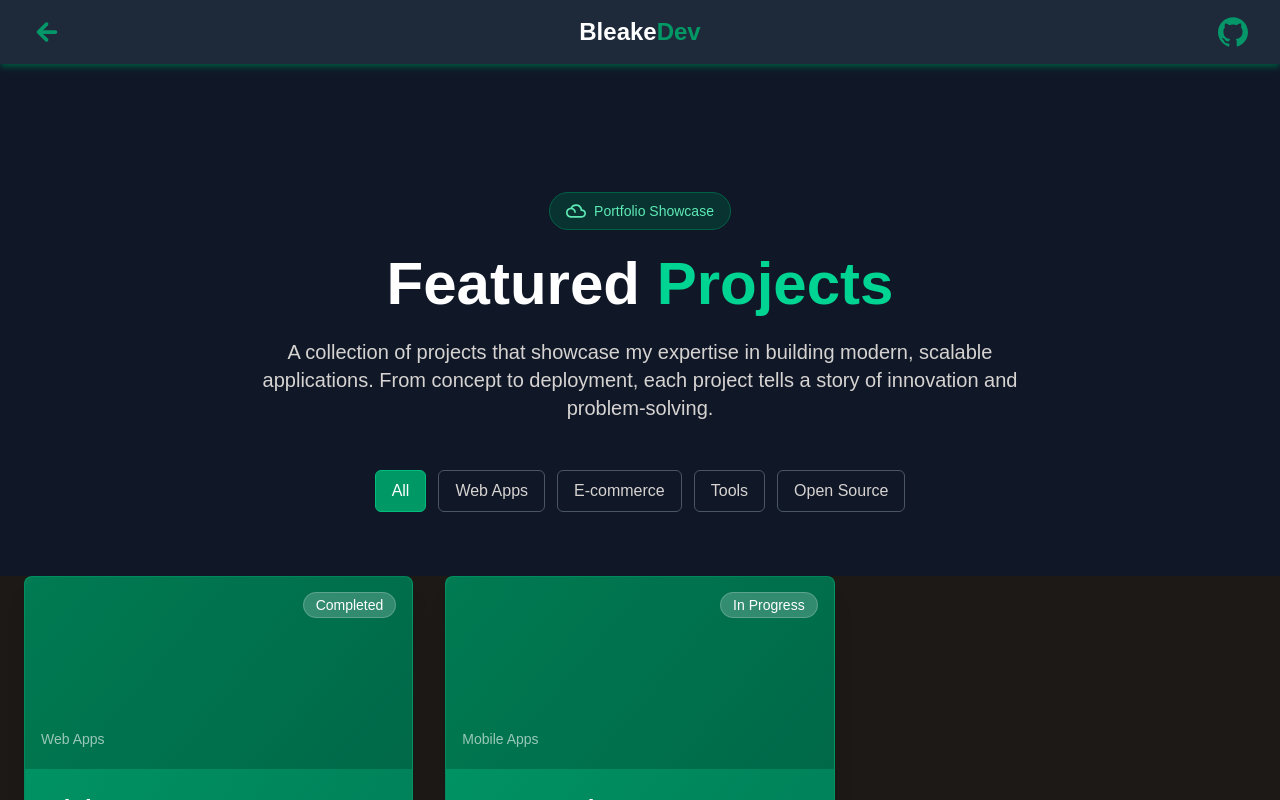
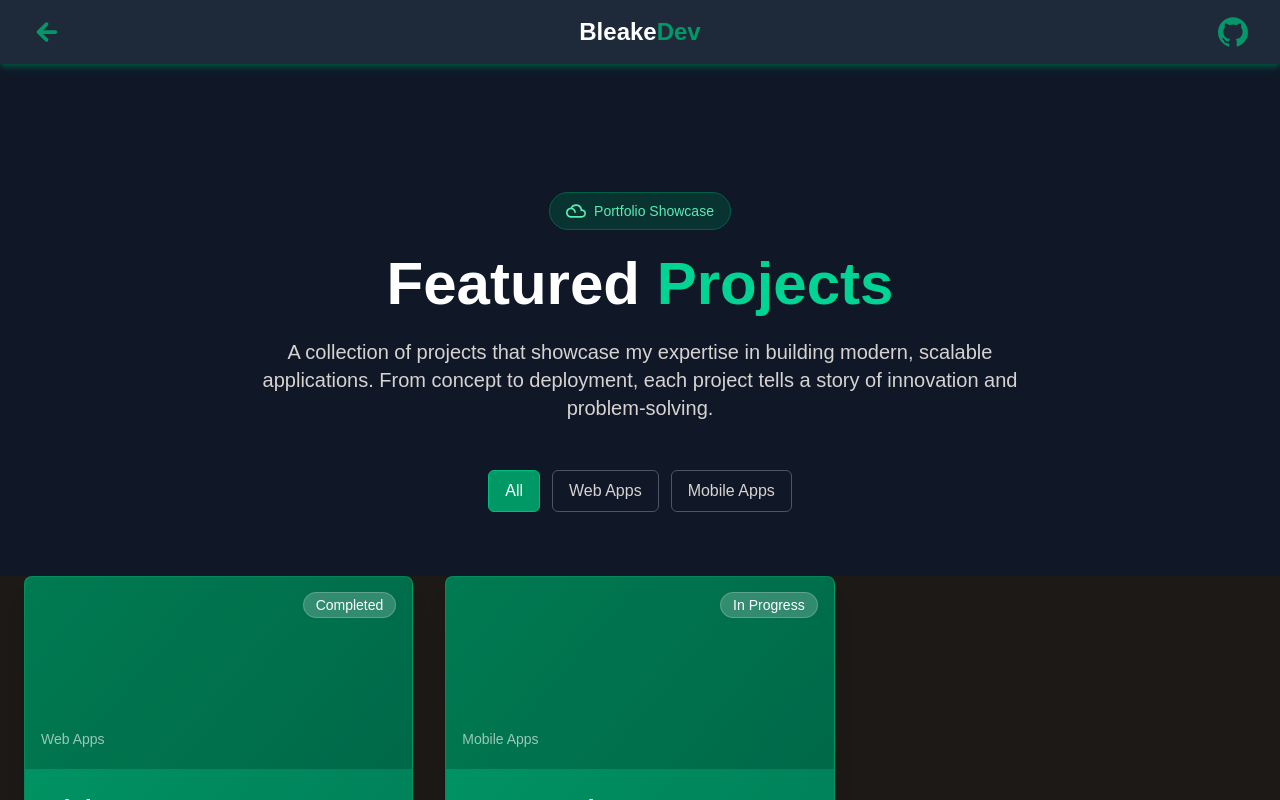
Before and after one commit to Ianbleake/BleakeDev, a Next.js app: page /proyects in a window 1280 px wide. Shown: the top 800 px of the page. Built offline with nearby package versions, Linux system fonts and the light colour scheme.

Commit message:
feat: add dinamic categories

```diff
--- a/src/content/categories.ts
+++ b/src/content/categories.ts
@@ -1,3 +1,5 @@
 import { projects } from "./proyects";
 
-export const categories = ["All", "Web Apps", "E-commerce", "Tools", "Open Source"];
+const uniqueCategories = Array.from(new Set(projects.map(project => project.category)));
+
+export const categories = ["All", ...uniqueCategories];
```
